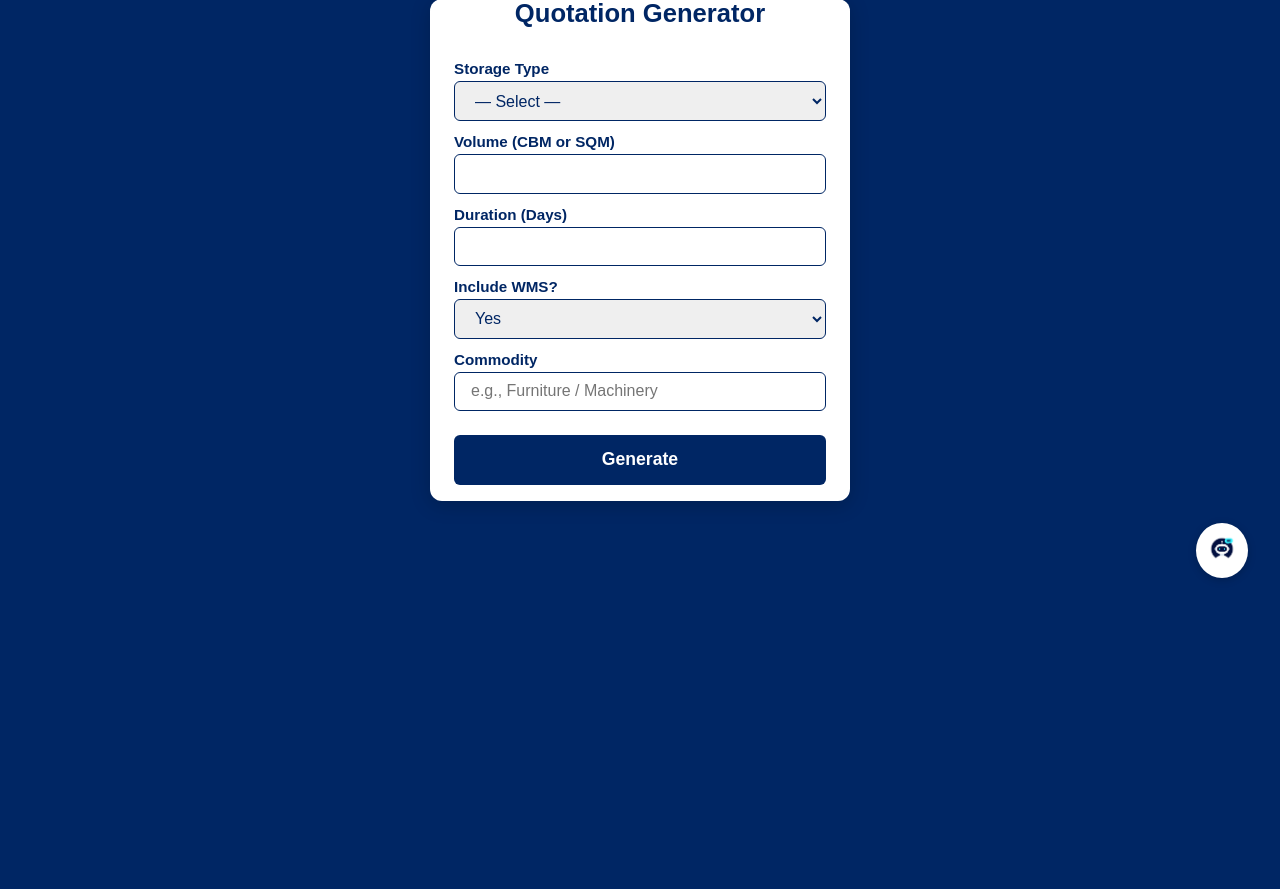
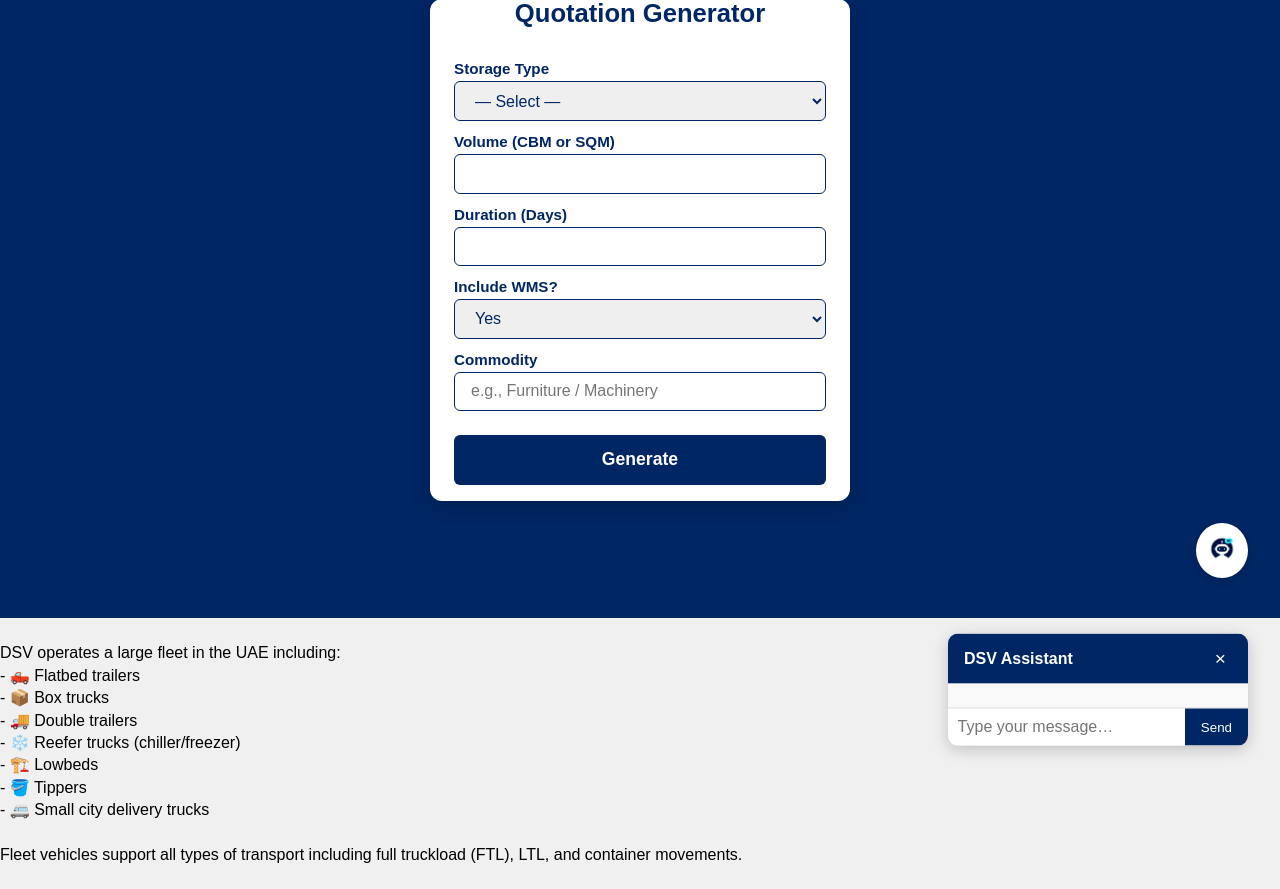
Before and after one commit to Jawadmhd1986/Tester, a Flask app: page / in a window 1280 px wide. Shown: the part 182-1071 px from the top of the page. Before the commit the page ends 760 px from the top, so only its background shows below. Run offline with Flask 3, Linux system fonts and the light colour scheme.

Commit message:
Update form.html

```diff
--- a/templates/form.html
+++ b/templates/form.html
@@ -73,6 +73,22 @@
       </div>
     </div>
   </div>
+<div class="chat-window">
+  <!-- messages get appended here by JS -->
+  <!-- example bot bubble -->
+  <div class="message bot">
+    <div class="message-text">DSV operates a large fleet in the UAE including:
+- 🛻 Flatbed trailers
+- 📦 Box trucks
+- 🚚 Double trailers
+- ❄️ Reefer trucks (chiller/freezer)
+- 🏗️ Lowbeds
+- 🪣 Tippers
+- 🚐 Small city delivery trucks
+
+Fleet vehicles support all types of transport including full truckload (FTL), LTL, and container movements.</div>
+  </div>
+</div>
 
   <!-- Chat logic -->
   <script src="{{ url_for('static', filename='chatbot.js') }}"></script>
```
